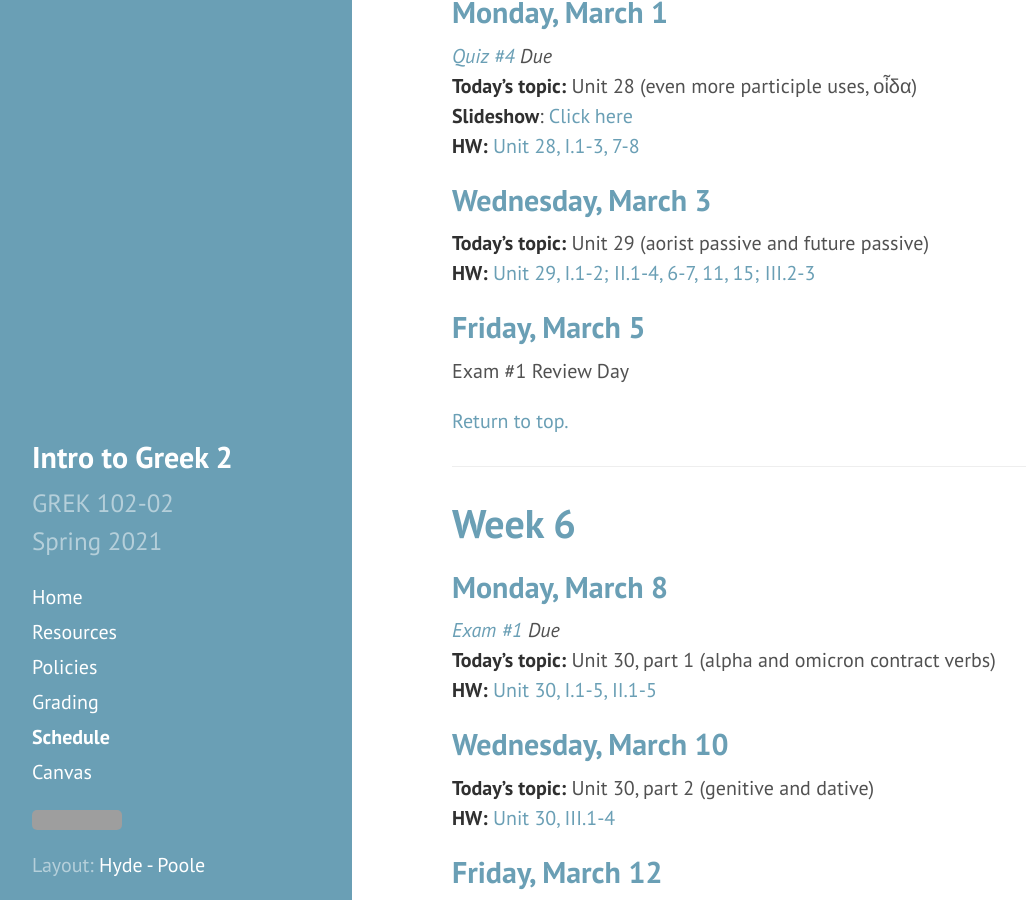
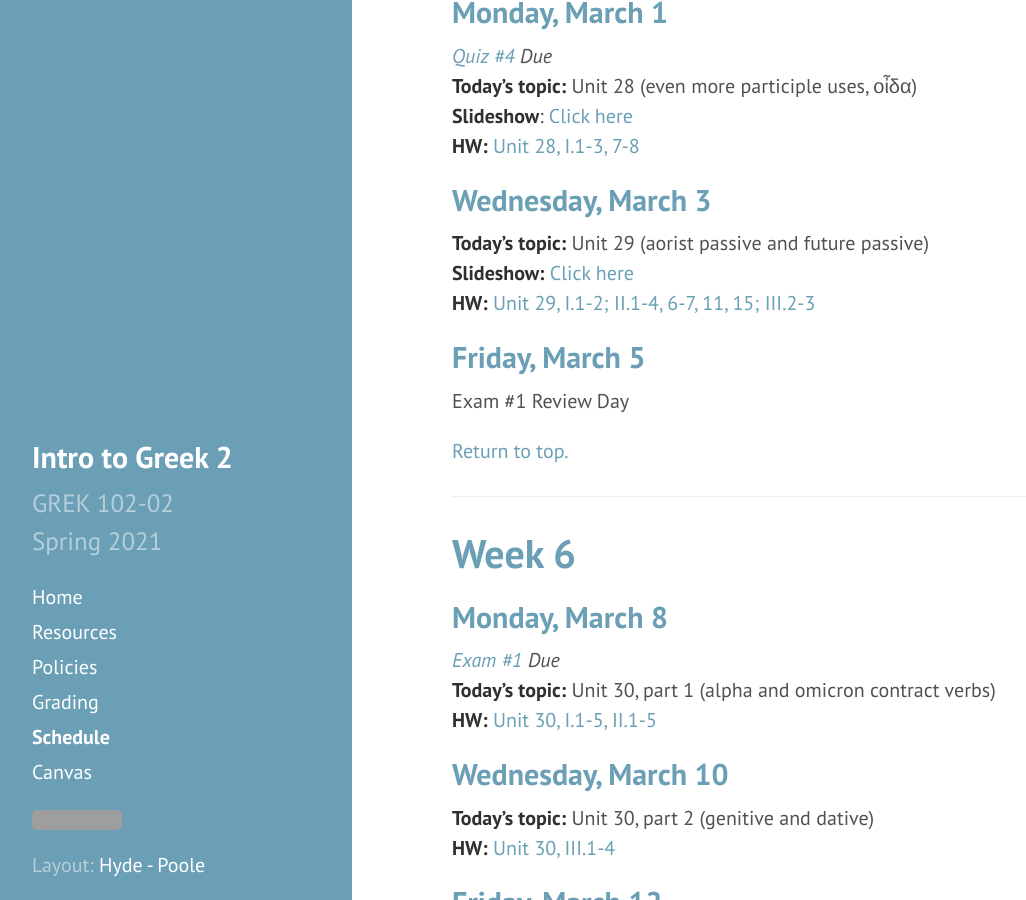
Before and after one commit to DLibatique/GREK102-S21, a Jekyll site: the page built from _pages/schedule.md, in a window 1280 px wide and 900 px high, scrolled down 3415 px. Shown: the whole window, without its empty margins (8-1034 px from the left). Built offline with Jekyll 4.4.1, drawn with Linux system fonts in a browser that asks for light colours; grey boxes are pictures that could not be loaded.

Commit message:
added slideshow for 3/3

```diff
--- a/_pages/schedule.md
+++ b/_pages/schedule.md
@@ -137,6 +137,7 @@
 
 ## Wednesday, March 3
 **Today's topic:** Unit 29 (aorist passive and future passive)
+**Slideshow:** [Click here](https://drive.google.com/file/d/1ZtdV9jtUB6QCkf5nltFs-Wzy0sHS2A4H/view?usp=sharing)
 **HW:** [Unit 29, I.1-2; II.1-4, 6-7, 11, 15; III.2-3](https://hc.instructure.com/courses/3462/assignments/28223)
 
 ## Friday, March 5
```
